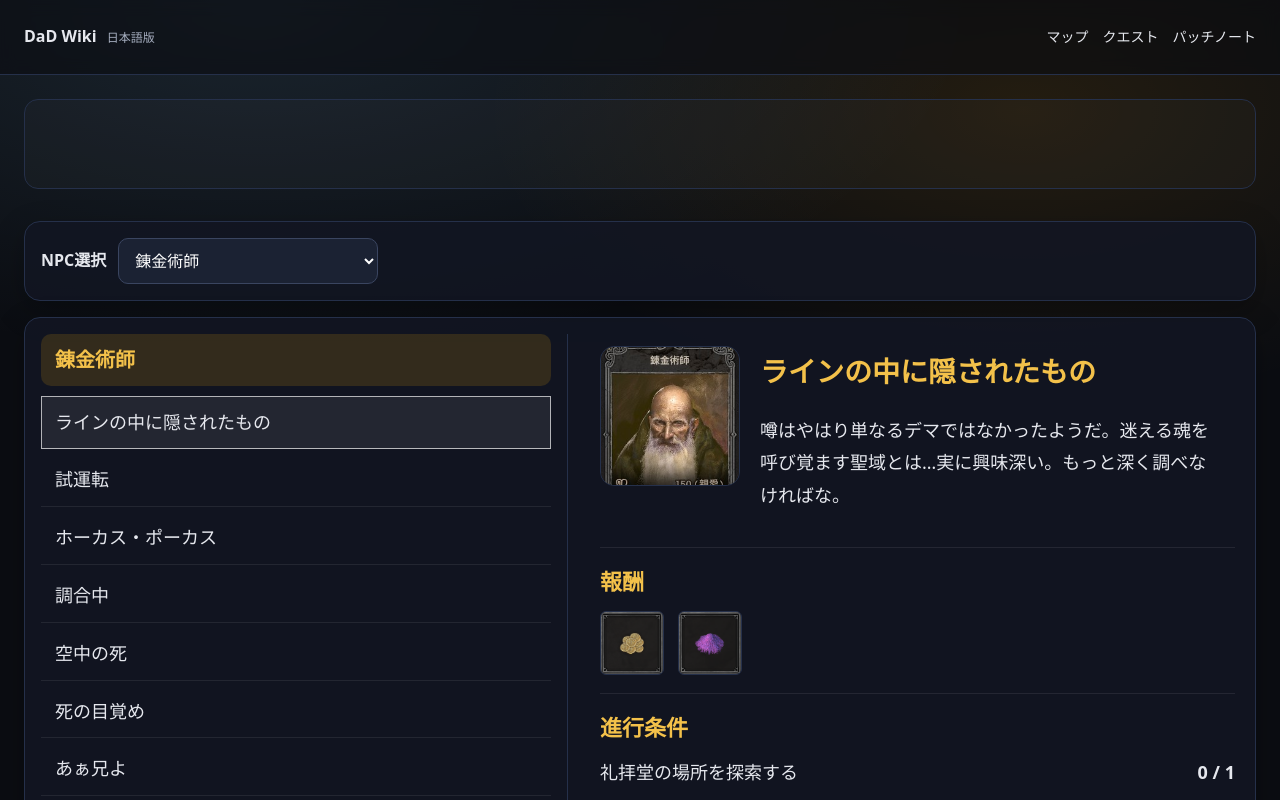
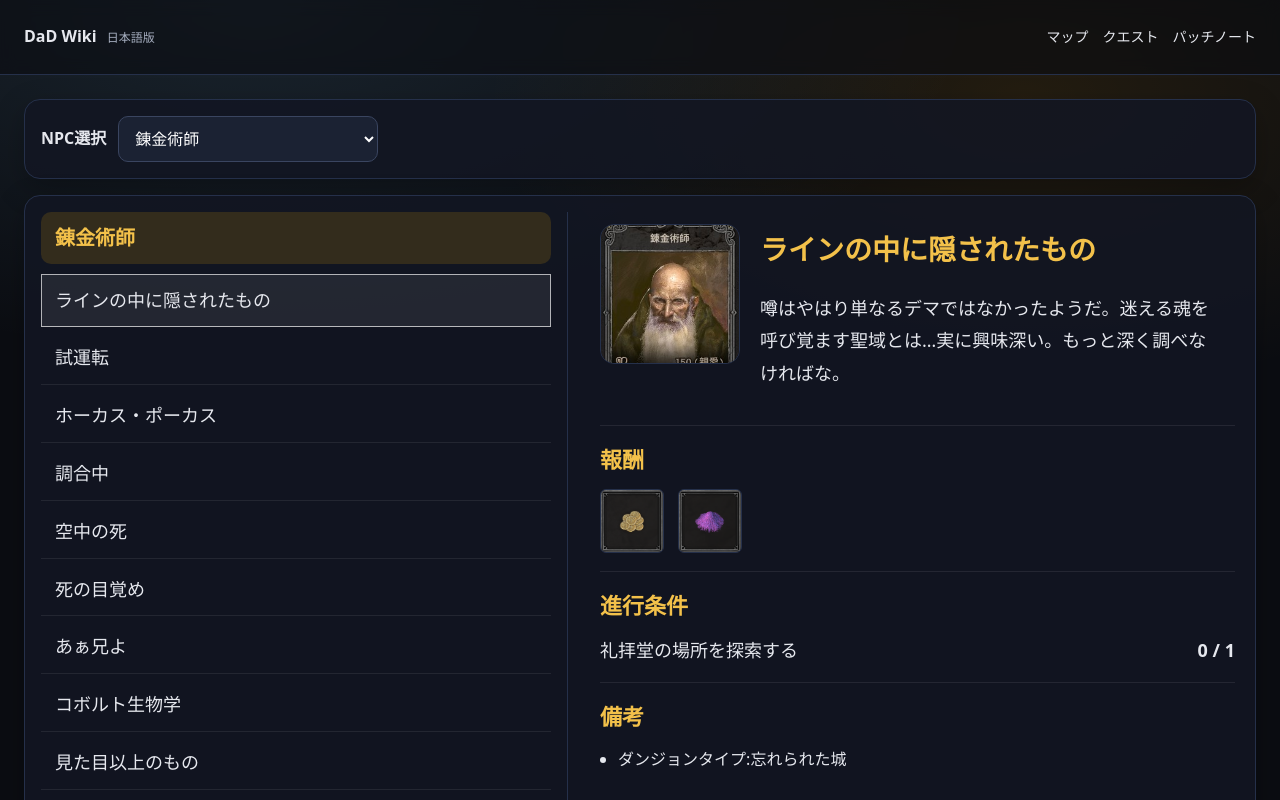
Before and after one commit to fumimasa-k/dad-wiki, a Next.js app: page /quests in a window 1280 px wide. Shown: the top 800 px of the page. Built offline with nearby package versions, Linux system fonts and the light colour scheme.

Commit message:
AdSense削除

```diff
--- a/app/layout.tsx
+++ b/app/layout.tsx
@@ -11,13 +11,6 @@ export default function RootLayout({ children }: { children: React.ReactNode })
     return (
         <html lang="ja">
             <body>
-                <Script
-                    id="adsense-script"
-                    async
-                    strategy="afterInteractive"
-                    src="https://pagead2.googlesyndication.com/pagead/js/adsbygoogle.js?client=ca-pub-8110073956743613"
-                    crossOrigin="anonymous"
-                />
                 <Header />
                 <div className="container">{children}</div>
             </body>
--- a/app/maps/[slug]/MapDetailClient.tsx
+++ b/app/maps/[slug]/MapDetailClient.tsx
@@ -4,7 +4,6 @@ import { useEffect, useMemo, useRef, useState } from "react";
 import Image from "next/image";
 import Tag from "@/components/Tag";
 import type { MapInfo } from "@/lib/maps";
-import AdSense from "@/components/AdSense";
 
 type Point = { x: number; y: number };
 
--- a/app/quests/QuestsClient.tsx
+++ b/app/quests/QuestsClient.tsx
@@ -3,7 +3,6 @@
 import { useMemo, useState } from "react";
 import Image from "next/image";
 import type { NpcQuestGroup } from "@/lib/quests";
-import AdSense from "@/components/AdSense";
 
 export default function QuestsClient({
     npcGroups,
@@ -72,11 +71,6 @@ export default function QuestsClient({
             {/*<div className="card">*/}
             {/*    <h1 className="h1">現在のクエストリスト</h1>*/}
             {/*</div>*/}
-
-            <AdSense
-                adSlot="1111111111"
-                className="adBlock adSpacerBottom"
-            />
 
             <div className="card questNpcSelectBar">
                 <label htmlFor="npc-select" className="questNpcSelectLabel">
--- a/components/AdSense.tsx
+++ /dev/null
@@ -1,55 +0,0 @@
-"use client";
-
-import { useEffect } from "react";
-
-declare global {
-    interface Window {
-        adsbygoogle?: unknown[];
-    }
-}
-
-type AdSenseProps = {
-    adSlot: string;
-    adFormat?: "auto" | "rectangle" | "horizontal" | "vertical";
-    fullWidthResponsive?: boolean;
-    className?: string;
-    style?: React.CSSProperties;
-};
-
-export default function AdSense({
-    adSlot,
-    adFormat = "auto",
-    fullWidthResponsive = true,
-    className,
-    style,
-}: AdSenseProps) {
-    useEffect(() => {
-        try {
-            if (typeof window !== "undefined") {
-                (window.adsbygoogle = window.adsbygoogle || []).push({});
-            }
-        } catch (err) {
-            console.error("AdSense error:", err);
-        }
-    }, []);
-
-    return (
-        <div
-            className={className}
-            style={{
-                width: "100%",
-                overflow: "hidden",
-                ...style,
-            }}
-        >
-            <ins
-                className="adsbygoogle"
-                style={{ display: "block" }}
-                data-ad-client="ca-pub-8110073956743613"
-                data-ad-slot={adSlot}
-                data-ad-format={adFormat}
-                data-full-width-responsive={fullWidthResponsive ? "true" : "false"}
-            />
-        </div>
-    );
-}
```
Also changed, not shown: app/page.tsx (+0 -7 lines).
